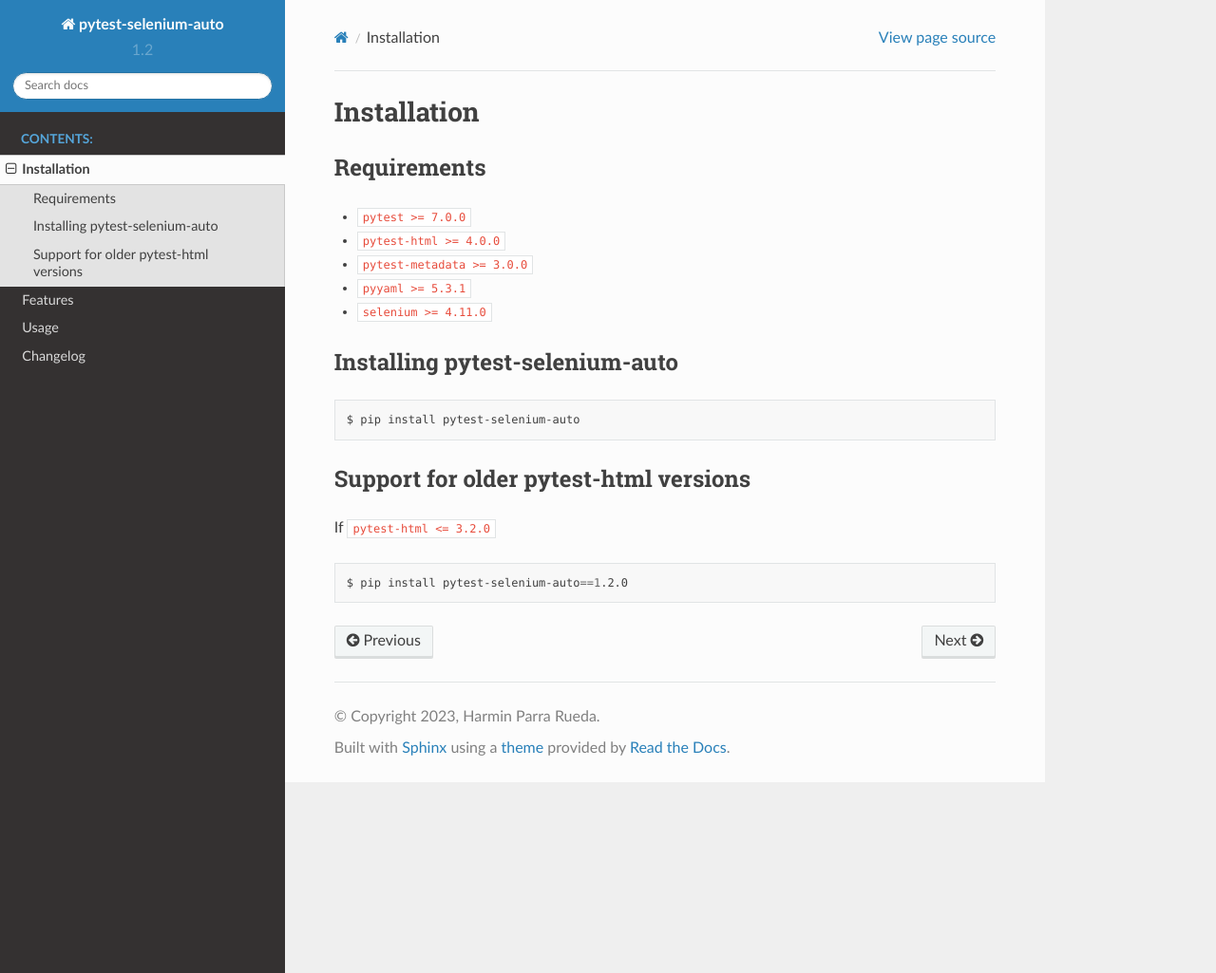
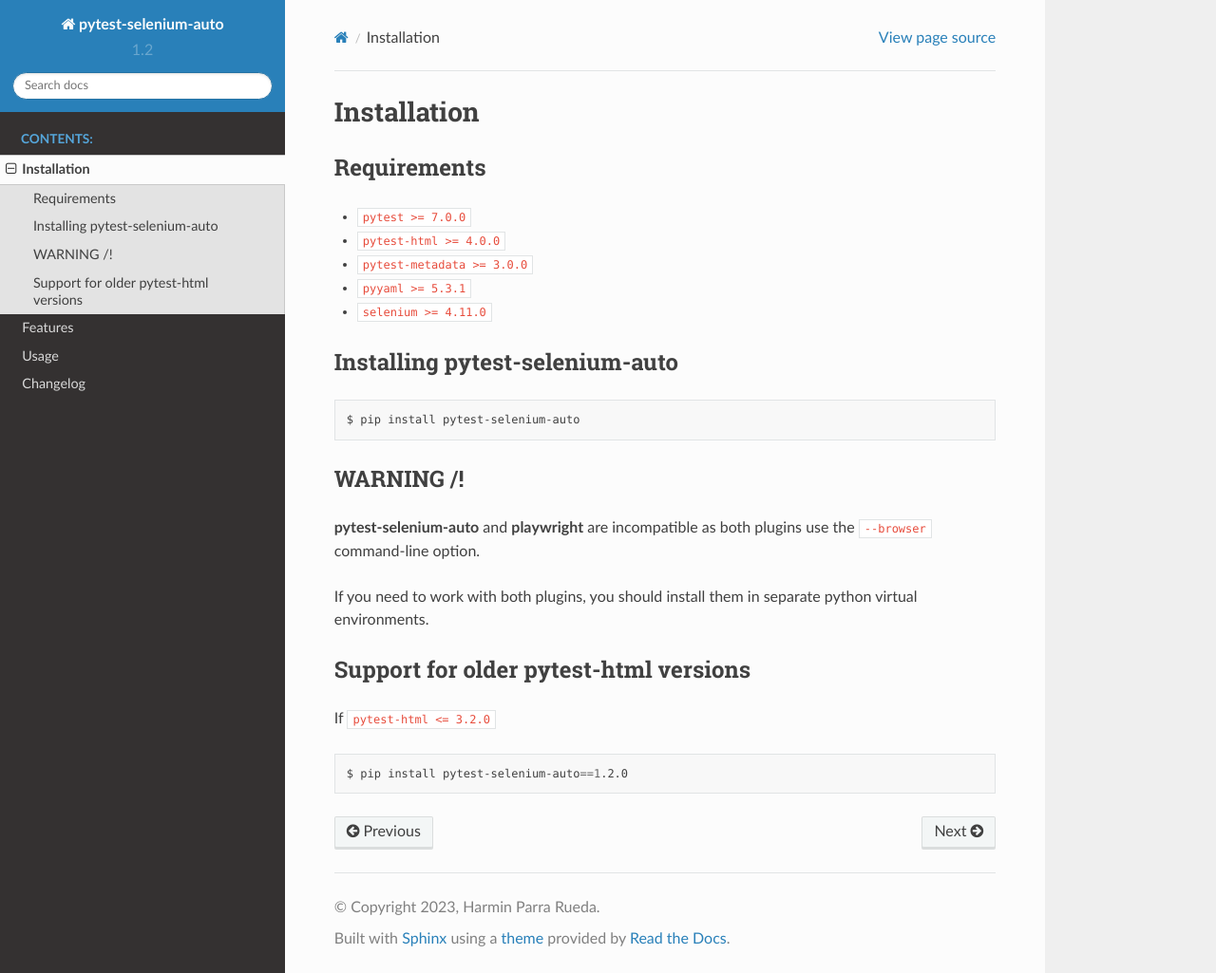
Before and after one commit to harmin-parra/pytest-selenium-auto, a Sphinx documentation site: the page built from docs/installation.rst, in a window 1280 px wide and 1025 px high. Shown: the whole window at 95% size. Built offline with Sphinx 7.4.7 and the Read the Docs theme 2.0.0, drawn with Linux system fonts in a browser that asks for light colours.

Commit message:
add installation warning

```diff
--- a/docs/installation.rst
+++ b/docs/installation.rst
@@ -20,6 +20,14 @@
   $ pip install pytest-selenium-auto
 
 
+WARNING /!\
+-----------
+
+**pytest-selenium-auto** and **playwright** are incompatible as both plugins use the ``--browser`` command-line option.
+
+If you need to work with both plugins, you should install them in separate python virtual environments.
+
+
 Support for older pytest-html versions
 --------------------------------------
 
```
